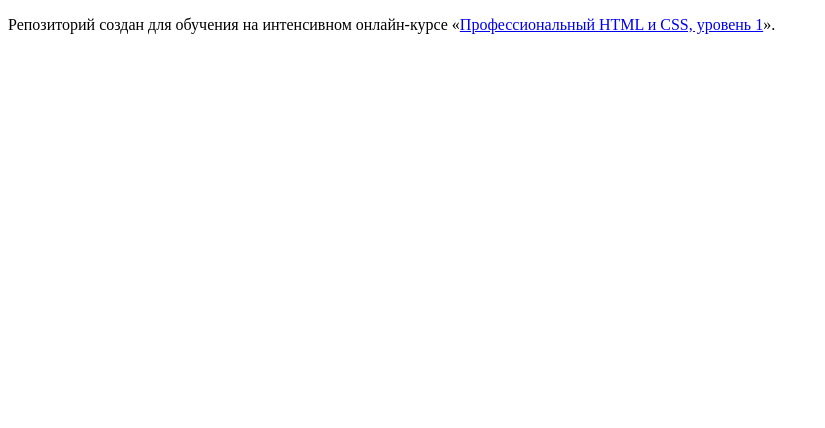
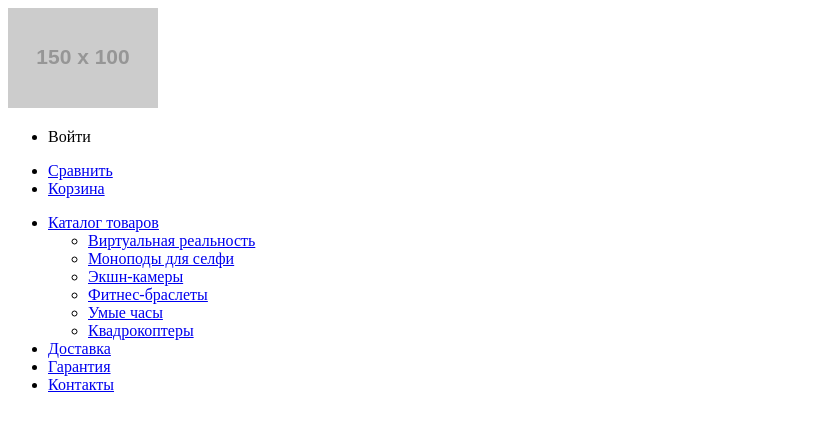
Before and after one commit to tanya-har4enko/171295-device, a plain HTML site: page index.html in a window 1280 px wide. Shown: the whole page, without its empty margins (0-825 px from the left). Drawn offline with Linux system fonts and the light colour scheme; placeholder pictures from the web are drawn by us.

Commit message:
Разметка шапки

```diff
--- a/index.html
+++ b/index.html
@@ -5,8 +5,36 @@
     <title>HTML Academy: Девайс</title>
   </head>
   <body>
+      <header class="main-header">
+          <nav class="main-navigation">
+              <a class="main-header-logo">
+                  <img src="http://placehold.it/150x100" alt="Логотип Device">
+              </a>
+              <!-- Форма поиска -->
 
-    <p>Репозиторий создан для обучения на интенсивном онлайн‑курсе «<a href="https://htmlacademy.ru/intensive/htmlcss">Профессиональный HTML и CSS, уровень 1</a>».</p>
-
+              <ul class="user-navigation">
+                  <li class="login-link">Войти</li>
+              </ul>
+              <ul class="sale-menu">
+                  <li class="compare-link"><a href="#">Сравнить</a></li>
+                  <li class="cart-link"><a href="#">Корзина</a></li>
+              </ul>
+              <ul class="site-navigation">
+                  <li class="catalog"><a href="#">Каталог товаров</a>
+                      <ul class="catalog-menu">
+                          <li><a href="#">Виртуальная реальность</a></li>
+                          <li><a href="#">Моноподы для селфи</a></li>
+                          <li><a href="#">Экшн-камеры</a></li>
+                          <li><a href="#">Фитнес-браслеты</a></li>
+                          <li><a href="#">Умые часы</a></li>
+                          <li><a href="#">Квадрокоптеры</a></li>
+                      </ul>
+                  </li>
+                  <li class="delivery"><a href="#">Доставка</a></li>
+                  <li class="guarantee"><a href="#">Гарантия</a></li>
+                  <li class="contacts"><a href="#">Контакты</a></li>
+              </ul>
+          </nav>
+      </header>
   </body>
 </html>
```
